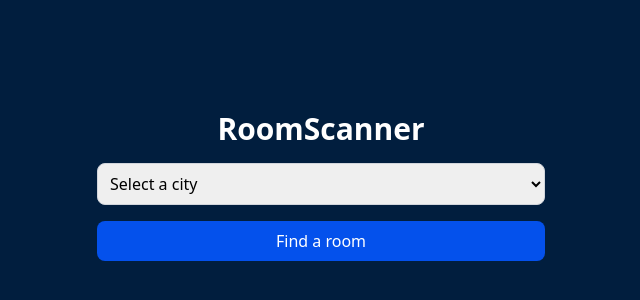
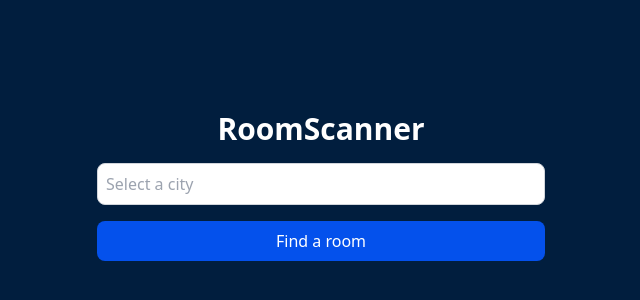
Before and after one commit to baraneldemir/theroomscanner, a React (Create React App) app: page / in a window 1280 px wide. Shown: the part 202-502 px from the top of the page, without its empty margins (319-959 px from the left). Built offline with nearby package versions, Linux system fonts and the light colour scheme.

Commit message:
load more rooms functionality added

```diff
--- a/src/App.jsx
+++ b/src/App.jsx
@@ -8,6 +8,7 @@ export default function App() {
     const [error, setError] = useState('');
     const [selectedCity, setSelectedCity] = useState('');
     const [currentPage, setCurrentPage] = useState(1);
+    const [filteredCities, setFilteredCities] = useState([]);
 
     const cities = [
         'London',
@@ -94,22 +95,54 @@ export default function App() {
         setCurrentPage(nextPage);
         fetchImages(selectedCity, nextPage);
     };
+    const handleCityChange = (e) => {
+        const inputValue = e.target.value;
+        setSelectedCity(inputValue);
+
+        // Filter cities based on input value
+        if (inputValue) {
+            const filtered = cities.filter(city =>
+                city.toLowerCase().includes(inputValue.toLowerCase())
+            );
+            setFilteredCities(filtered);
+        } else {
+            setFilteredCities([]);
+        }
+    };
+
+    const handleCitySelect = (city) => {
+        setSelectedCity(city);
+        setFilteredCities([]); // Clear the suggestions after selecting a city
+    };
 
     return (
         <div className="flex flex-col items-center justify-center min-h-screen p-6 bg-skyBack">
             <h1 className="mb-4 text-3xl font-bold text-white">RoomScanner</h1>
 
-            {/* Dropdown for selecting city */}
-            <select
-                value={selectedCity}
-                onChange={(e) => setSelectedCity(e.target.value)}
-                className="w-full max-w-md p-2 mb-4 border border-gray-300 rounded-lg"
-            >
-                <option value="" disabled>Select a city</option>
-                {cities.map((city, index) => (
-                    <option key={index} value={city}>{city}</option>
-                ))}
-            </select>
+            {/* Input for selecting city */}
+            <div className="relative w-full max-w-md mb-4">
+                <input
+                    type="text"
+                    value={selectedCity}
+                    onChange={handleCityChange}
+                    placeholder="Select a city"
+                    className="w-full p-2 border border-gray-300 rounded-lg"
+                />
+                {/* Dropdown list for suggestions */}
+                {filteredCities.length > 0 && (
+                    <ul className="absolute z-10 w-full bg-white border border-gray-300 rounded-lg shadow-lg">
+                        {filteredCities.map((city, index) => (
+                            <li
+                                key={index}
+                                onClick={() => handleCitySelect(city)}
+                                className="p-2 cursor-pointer hover:bg-gray-200"
+                            >
+                                {city}
+                            </li>
+                        ))}
+                    </ul>
+                )}
+            </div>
 
             <button
                 onClick={handleFetch}
```
